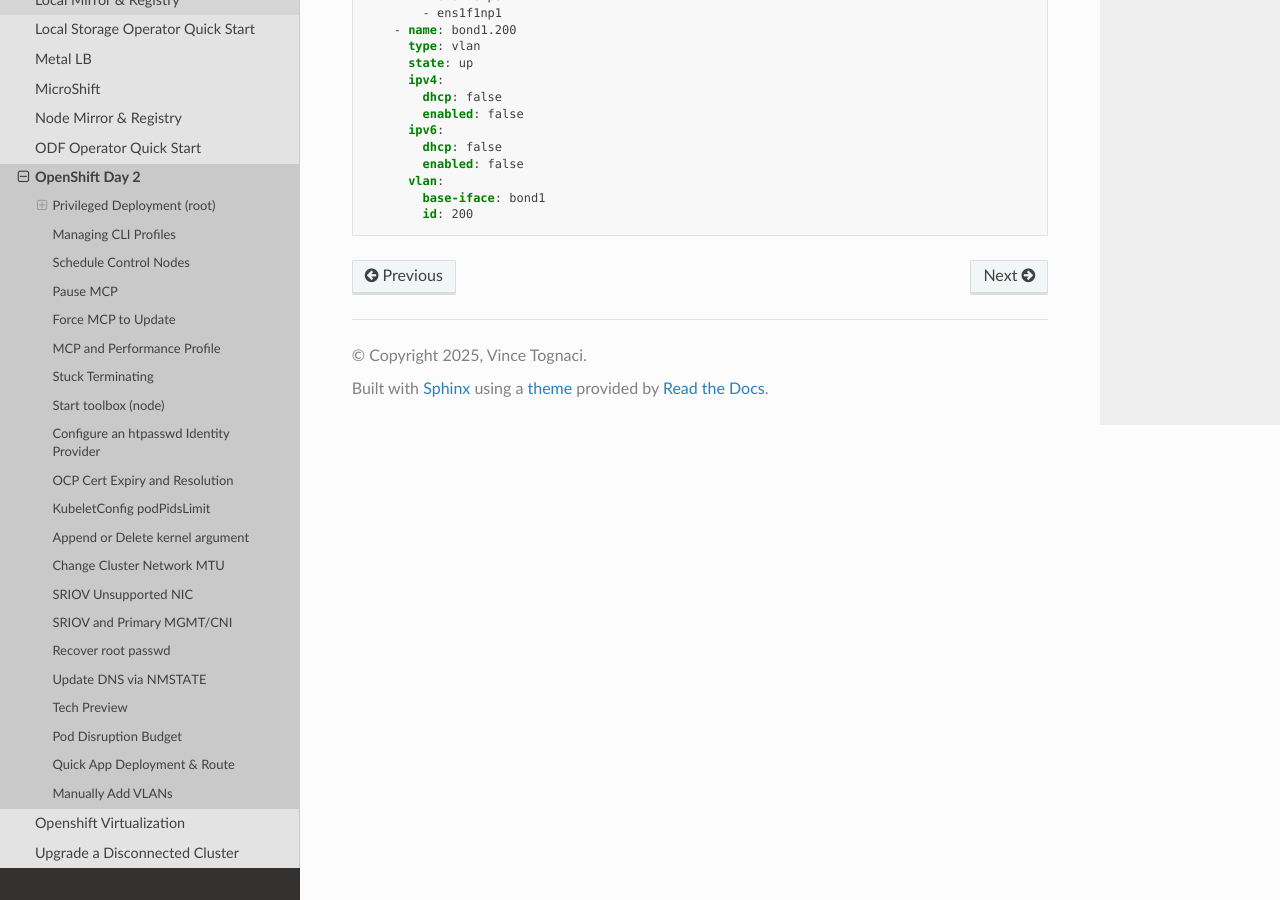
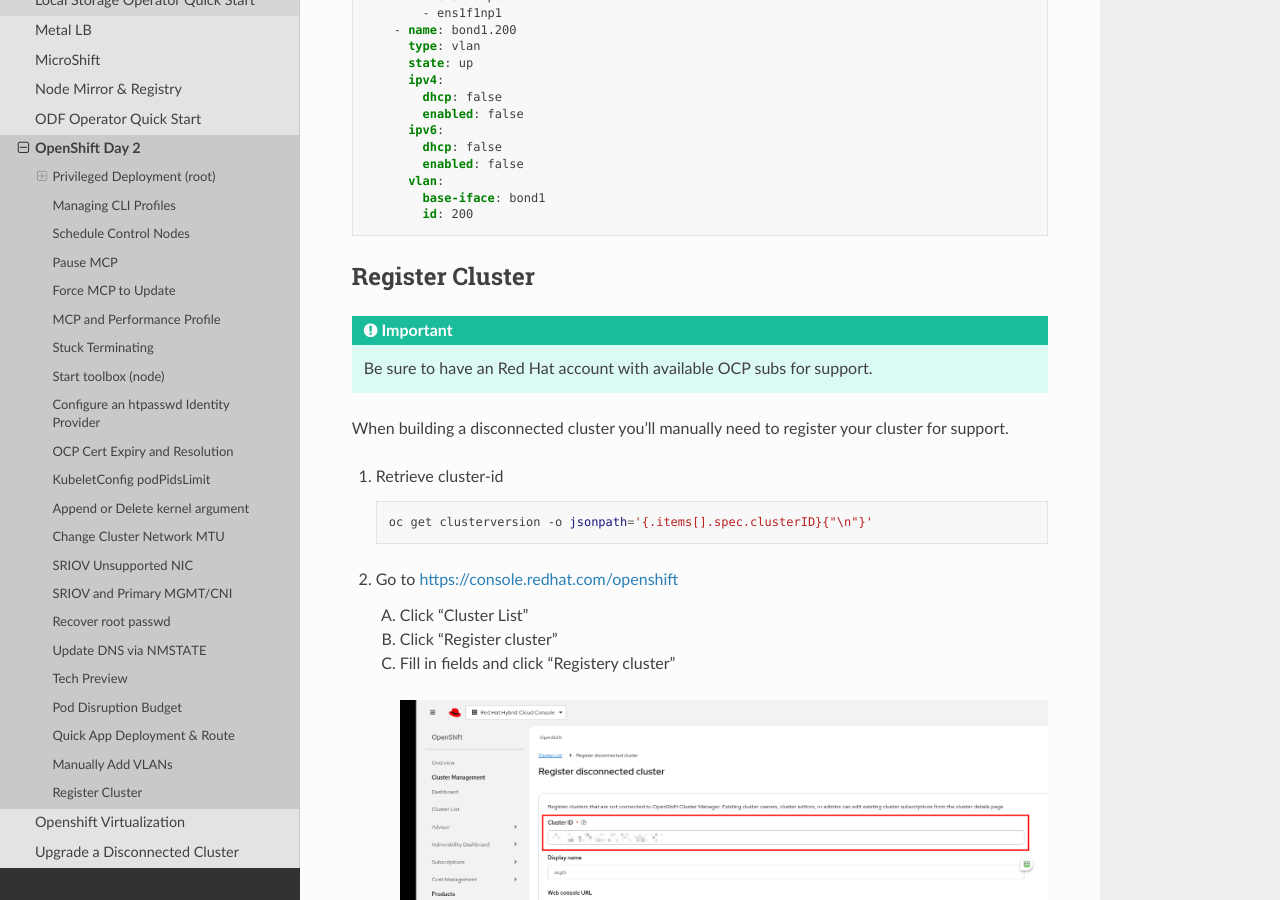
Before and after one commit to vtog/labGuides, a Sphinx documentation site: the page built from source/ocp/openshift-day2.rst, in a window 1280 px wide and 900 px high, scrolled down 20958 px. Built offline with Sphinx 7.4.7 and the Read the Docs theme 3.1.0, drawn with Linux system fonts in a browser that asks for light colours; pages that are not in the unit, such as notebooks, are missing from menus.

Commit message:
register disconnected cluster

```diff
--- a/source/ocp/openshift-day2.rst
+++ b/source/ocp/openshift-day2.rst
@@ -1083,3 +1083,26 @@
          vlan:
            base-iface: bond1
            id: 200
+
+Register Cluster
+----------------
+
+.. important:: Be sure to have an Red Hat account with available OCP subs for
+   support.
+
+When building a disconnected cluster you'll manually need to register your
+cluster for support.
+
+#. Retrieve cluster-id
+
+   .. code-block:: bash
+
+      oc get clusterversion -o jsonpath='{.items[].spec.clusterID}{"\n"}'
+
+#. Go to https://console.redhat.com/openshift
+
+   A. Click "Cluster List"
+   #. Click "Register cluster"
+   #. Fill in fields and click "Registery cluster"
+
+      .. image:: ./images/register-disconnnected-cluster.png
```
Also changed, not shown: source/ocp/images/register-disconnnected-cluster.png (added).
